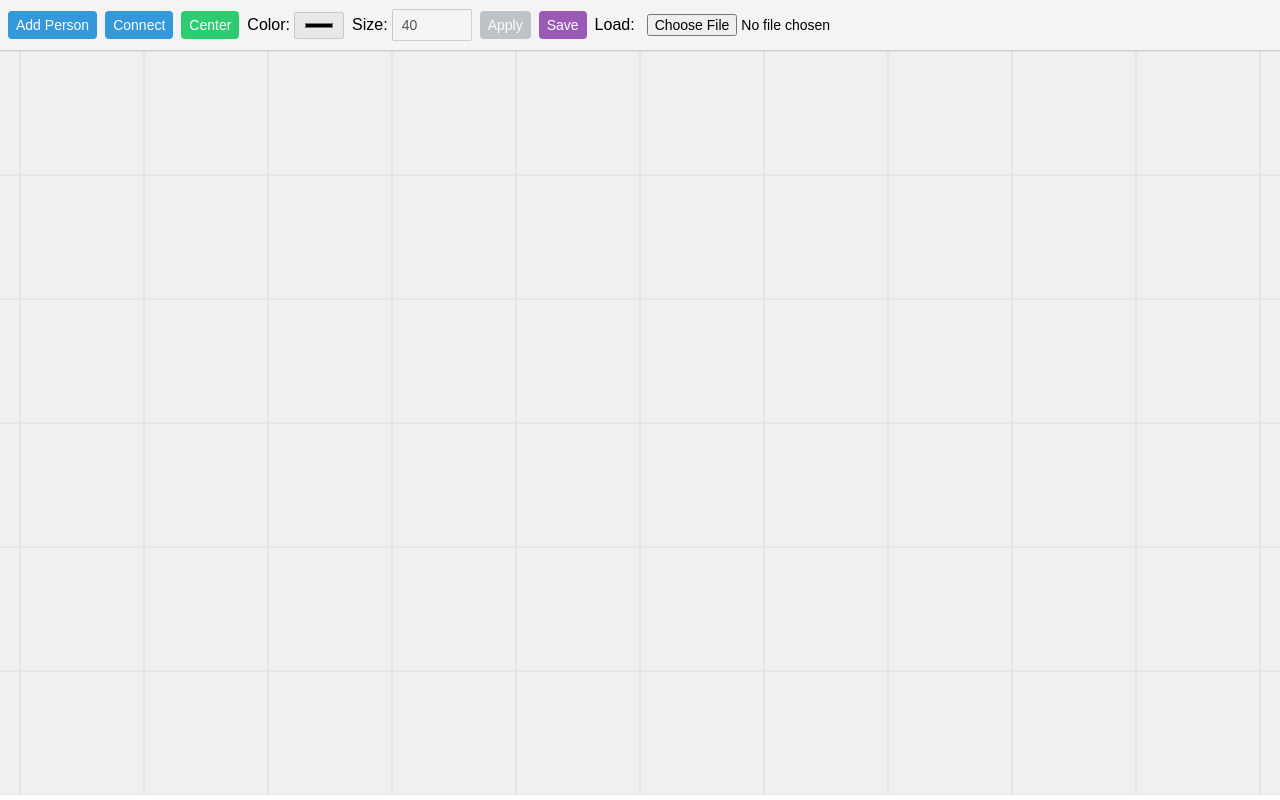
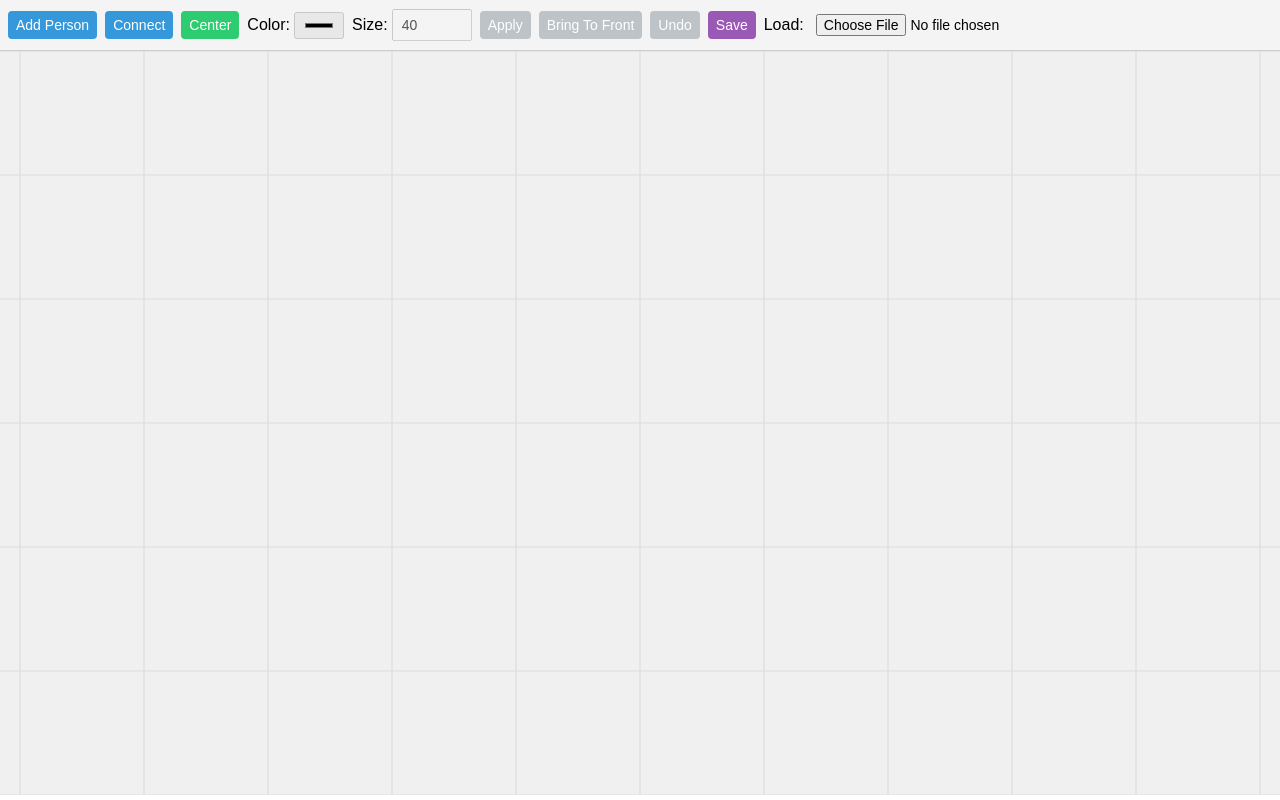
Before and after one commit to h-e-a-d/head.github.io, a plain HTML site: page index.html in a window 1280 px wide. Drawn offline with Linux system fonts and the light colour scheme.

Commit message:
Update index.html

```diff
--- a/index.html
+++ b/index.html
@@ -1,9 +1,8 @@
-<!-- index.html (unchanged) :contentReference[oaicite:0]{index=0} -->
 <!DOCTYPE html>
 <html lang="en">
 <head>
   <meta charset="UTF-8">
-  <meta name="viewport" content="width=device-width, initial-scale=1.0">
+  <meta name="viewport" content="width=device-width, initial-scale=1">
   <title>Family Tree Builder</title>
   <link rel="stylesheet" href="style.css">
 </head>
@@ -21,15 +20,16 @@
       <input type="number" id="sizeInput" min="20" max="100" value="40" disabled>
     </label>
     <button id="applyBtn" disabled>Apply</button>
+    <button id="bringToFrontBtn" disabled>Bring To Front</button>
+    <button id="undoBtn" disabled>Undo</button>
     <button id="saveBtn">Save</button>
-    <label>
+    <label class="full-span">
       Load:
       <input type="file" id="loadInput" accept=".json">
     </label>
   </div>
 
   <svg id="svgArea" xmlns="http://www.w3.org/2000/svg"></svg>
-
   <script src="script.js"></script>
 </body>
 </html>
```
